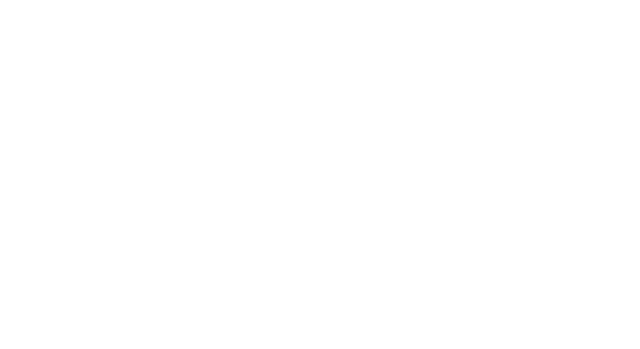
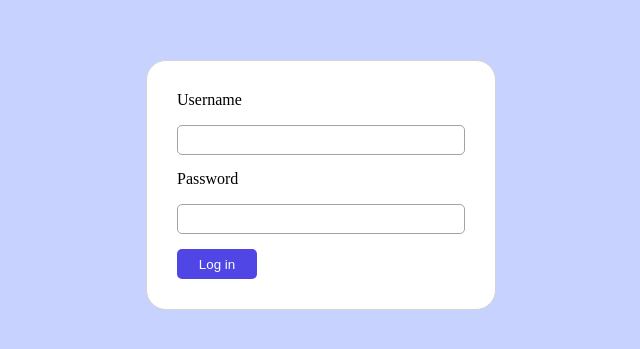
Before and after one commit to unbearabletruth/blog-API, a React (Vite) app in the folder author-panel/: page /login in a window 1280 px wide. Before the commit this address had no page. Shown: the part 215-564 px from the top of the page, without its empty margins (319-959 px from the left). Built offline with nearby package versions, Linux system fonts and the light colour scheme.

Commit message:
auth context + login, logout

```diff
--- a/author-panel/src/App.css
+++ b/author-panel/src/App.css
@@ -1,3 +1,9 @@
+*{
+  margin: 0;
+  padding: 0;
+  box-sizing: border-box;
+}
+
 a:link {
   text-decoration: none;
 }
@@ -13,3 +19,30 @@ a:hover {
 a:active {
   text-decoration: none;
 }
+
+.button{
+  width: 80px;
+  height: 30px;
+  border: 0px;
+  border-radius: 5px;
+  background-color: #4f46e5;
+  color: white;
+}
+
+.button:hover,
+.link:hover{
+  cursor: pointer;
+  background-color: #6366f1;
+}
+
+.link{
+  width: 120px;
+  height: 40px;
+  border: 0px;
+  border-radius: 5px;
+  background-color: #4f46e5;
+  color: white;
+  display: flex;
+  justify-content: center;
+  align-items: center;
+}
--- a/author-panel/src/App.jsx
+++ b/author-panel/src/App.jsx
@@ -1,16 +1,19 @@
-import { useState } from 'react'
 import './App.css'
-import { BrowserRouter, Route, Routes } from 'react-router-dom';
+import { BrowserRouter, Route, Routes, Navigate } from 'react-router-dom';
 import Home from './pages/Home';
 import Post from './pages/Post';
+import Login from './pages/Login';
+import { useAuthContext } from './hooks/useAuthContext';
 
 function App() {
+  const {user} = useAuthContext()
 
   return (
     <BrowserRouter>
       <Routes>
-        <Route path="/" element={<Home />} />
-        <Route path="/posts/:id" element={<Post />} />
+        <Route path="/" element={user ? <Home /> : <Navigate to='/login'/>} />
+        <Route path="/posts/:id" element={user ? <Post /> : <Navigate to='/login'/>} />
+        <Route path="/login" element={<Login />} />
       </Routes>
     </BrowserRouter>
   )
--- /dev/null
+++ b/author-panel/src/assets/styles/Login.css
@@ -0,0 +1,26 @@
+#formWrapper{
+    display: flex;
+    width: 100%;
+    height: 100vh;
+    justify-content: center;
+    align-items: center;
+    background-color: #c7d2fe;
+}
+
+#loginForm{
+    display: flex;
+    flex-direction: column;
+    width: 350px;
+    height: 250px;
+    background-color: white;
+    justify-content: space-between;
+    padding: 30px;
+    border-radius: 20px;
+    border: 1px solid #d4d4d4;
+}
+
+.formInput{
+    height: 30px;
+    border-radius: 5px;
+    border: 1px solid #a3a3a3;
+}
--- /dev/null
+++ b/author-panel/src/context/AuthContext.jsx
@@ -0,0 +1,37 @@
+import { createContext, useReducer, useEffect } from "react";
+
+export const AuthContext = createContext()
+
+export const authReducer = (state, action) => {
+  switch (action.type) {
+    case 'login':
+      return {user: action.payload}
+    case 'logout':
+      return {user: null}
+    default:
+      return state
+  }
+}
+
+export const AuthContextProvider = ({children}) => {
+  const [state, dispatch] = useReducer(authReducer, {
+    user: null
+  })
+
+  useEffect(() => {
+    const user = JSON.parse(localStorage.getItem('user'))
+    if (user) {
+      dispatch({type: 'login', payload: user})
+    }
+  }, [])
+
+  console.log('authcontext state:', state)
+
+  return (
+    <AuthContext.Provider value={{...state, dispatch}}>
+      {children}
+    </AuthContext.Provider>
+  )
+}
+
+///
--- /dev/null
+++ b/author-panel/src/hooks/useAuthContext.js
@@ -0,0 +1,10 @@
+import { AuthContext } from "../context/AuthContext";
+import { useContext } from "react";
+
+export function useAuthContext() {
+  const context = useContext(AuthContext)
+  if (!context) {
+    throw Error('must be used inside AuthContextProvider')
+  }
+  return context
+}
--- /dev/null
+++ b/author-panel/src/hooks/useLogin.js
@@ -0,0 +1,35 @@
+import { useState } from "react"
+import { useAuthContext } from "./useAuthContext"
+import { useNavigate } from "react-router-dom";
+
+export const useLogin = () => {
+  const [error, setError] = useState()
+  const [isLoading, setIsLoading] = useState()
+  const {dispatch} = useAuthContext()
+  let navigate = useNavigate();
+
+  const login = async (user) => {
+    setIsLoading(true)
+    setError(null)
+
+    const response = await fetch(`http://localhost:3000/user/login`, {
+      method: 'POST',
+      body: JSON.stringify(user),
+      headers: {
+        'Content-type': 'application/json'
+      }
+    })
+    const json = await response.json()
+    if (!response.ok) {
+      setIsLoading(false)
+      setError(json.error)
+    }
+    if (response.ok) {
+      localStorage.setItem('user', JSON.stringify(json))
+      dispatch({type: 'login', payload: json})
+      setIsLoading(false)
+      navigate('/');
+    }
+  }
+  return {login, isLoading, error}
+}
--- /dev/null
+++ b/author-panel/src/hooks/useLogout.js
@@ -0,0 +1,12 @@
+import { useAuthContext } from "./useAuthContext"
+
+export const useLogout = () => {
+  const {dispatch} = useAuthContext()
+
+  const logout = () => {
+    localStorage.removeItem('user')
+    dispatch({type: 'logout'})
+  }
+
+  return {logout}
+}
--- a/author-panel/src/main.jsx
+++ b/author-panel/src/main.jsx
@@ -1,10 +1,12 @@
 import React from 'react'
 import ReactDOM from 'react-dom/client'
 import App from './App.jsx'
-
+import { AuthContextProvider } from './context/AuthContext.jsx'
 
 ReactDOM.createRoot(document.getElementById('root')).render(
   <React.StrictMode>
-    <App />
+    <AuthContextProvider>
+      <App />
+    </AuthContextProvider>
   </React.StrictMode>,
 )
--- a/author-panel/src/pages/Home.jsx
+++ b/author-panel/src/pages/Home.jsx
@@ -2,9 +2,11 @@ import { Link } from "react-router-dom";
 import { useState, useEffect } from "react";
 import { formatDate } from '../helperFunctions';
 import '../assets/styles/Home.css'
+import { useLogout } from "../hooks/useLogout";
 
 function Home() {
   const [posts, setPosts] = useState()
+  const {logout} = useLogout()
 
   useEffect(() => {
     const fetchPosts = async () => {
@@ -18,8 +20,16 @@ function Home() {
     fetchPosts()
   }, [])
 
+  const handleClick = () => {
+    logout()
+  }
+
   return (
     <div>
+      <nav>
+        <button onClick={handleClick}>Log out</button>
+        <p>Logged in</p>
+      </nav>
       {posts && posts.map(post => {
         return (
           <Link to={`posts/${post._id}`} key={post._id} className="postCard">
--- /dev/null
+++ b/author-panel/src/pages/Login.jsx
@@ -0,0 +1,38 @@
+import { useState } from "react"
+import '../assets/styles/Login.css'
+import { useLogin } from "../hooks/useLogin"
+
+function Login() {
+  const [user, setUser] = useState({
+    username: '',
+    password: ''
+  })
+  const {login, error, isLoading} = useLogin()
+
+  const handleInput = (e) => {
+    setUser({
+      ...user,
+      [e.target.name] : e.target.value
+    })
+  }
+
+  const handleSubmit = async (e) => {
+    e.preventDefault()
+    await login(user)
+  }
+
+  return (
+    <div id="formWrapper">
+      <form id="loginForm" onSubmit={handleSubmit}>
+        <label htmlFor='username'>Username</label>
+        <input className="formInput" name="username" onChange={handleInput}></input>
+        <label htmlFor='password'>Password</label>
+        <input className="formInput" name="password" onChange={handleInput}></input>
+        <button disabled={isLoading} className="button">Log in</button>
+        {error && <p>{error}</p>}
+      </form>
+    </div>
+  )
+}
+
+export default Login
--- a/author-panel/src/pages/Post.jsx
+++ b/author-panel/src/pages/Post.jsx
@@ -35,9 +35,6 @@ function Post(){
         :
         null
       }
-      {comments && <p>{comments.length} Comments</p>}
-      <CreateComment />
-      {comments && <Comment comments={comments} />}
     </div>
   )
 }
```
